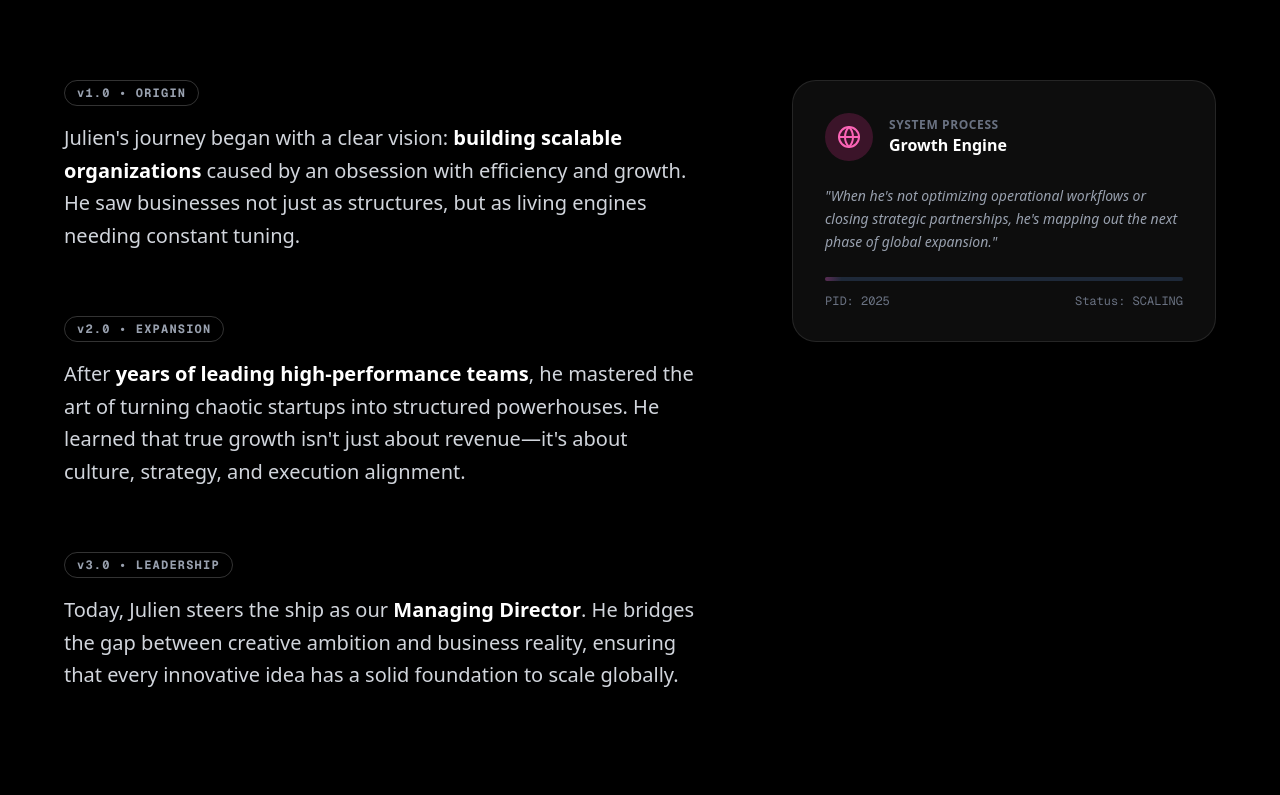
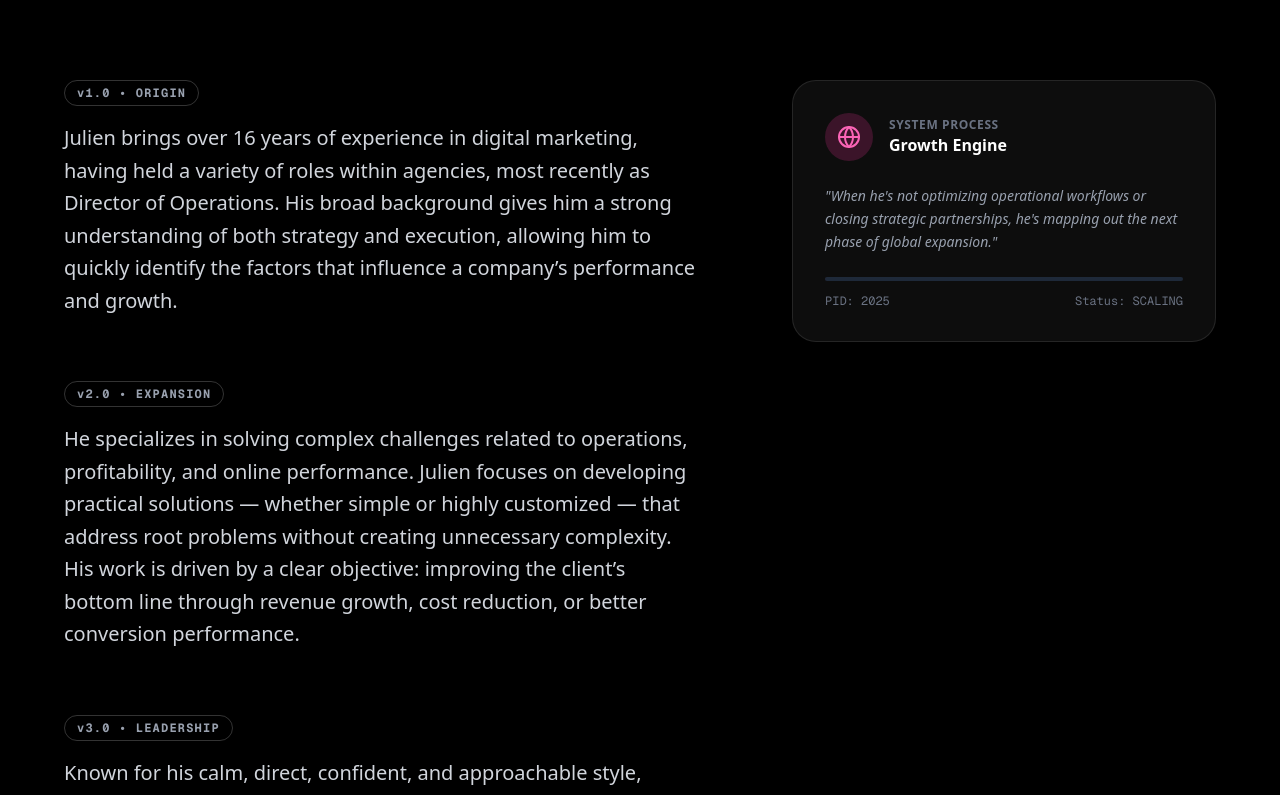
Before and after one commit to boyanmagat/nextlevel, a Next.js app: page /team/julien in a window 1280 px wide. Shown: the part 1000-1795 px from the top of the page. Built offline with nearby package versions, Linux system fonts and the light colour scheme.

Commit message:
feat: add Julien F. profile page with animated sections and details

```diff
--- a/app/team/julien/JulienProfileClient.tsx
+++ b/app/team/julien/JulienProfileClient.tsx
@@ -158,27 +158,21 @@ export default function JulienProfileClient() {
                                 <h3 className="text-white font-bold mb-4 flex items-center gap-3">
                                     <span className="text-xs px-3 py-1 rounded-full border border-white/20 text-gray-400 font-mono tracking-widest">v1.0 • ORIGIN</span>
                                 </h3>
-                                <p>
-                                    Julien's journey began with a clear vision: <strong className="text-white">building scalable organizations</strong> caused by an obsession with efficiency and growth. He saw businesses not just as structures, but as living engines needing constant tuning.
-                                </p>
+                                <p>Julien brings over 16 years of experience in digital marketing, having held a variety of roles within agencies, most recently as Director of Operations. His broad background gives him a strong understanding of both strategy and execution, allowing him to quickly identify the factors that influence a company’s performance and growth.</p>
                             </motion.div>
 
                             <motion.div initial={{ opacity: 0, y: 20 }} whileInView={{ opacity: 1, y: 0 }} transition={{ delay: 0.1 }} viewport={{ once: true }}>
                                 <h3 className="text-white font-bold mb-4 flex items-center gap-3">
                                     <span className="text-xs px-3 py-1 rounded-full border border-white/20 text-gray-400 font-mono tracking-widest">v2.0 • EXPANSION</span>
                                 </h3>
-                                <p>
-                                    After <strong className="text-white">years of leading high-performance teams</strong>, he mastered the art of turning chaotic startups into structured powerhouses. He learned that true growth isn't just about revenue—it's about culture, strategy, and execution alignment.
-                                </p>
+                                <p>He specializes in solving complex challenges related to operations, profitability, and online performance. Julien focuses on developing practical solutions — whether simple or highly customized — that address root problems without creating unnecessary complexity. His work is driven by a clear objective: improving the client’s bottom line through revenue growth, cost reduction, or better conversion performance.</p>
                             </motion.div>
 
                             <motion.div initial={{ opacity: 0, y: 20 }} whileInView={{ opacity: 1, y: 0 }} transition={{ delay: 0.2 }} viewport={{ once: true }}>
                                 <h3 className="text-white font-bold mb-4 flex items-center gap-3">
                                     <span className="text-xs px-3 py-1 rounded-full border border-white/20 text-gray-400 font-mono tracking-widest">v3.0 • LEADERSHIP</span>
                                 </h3>
-                                <p>
-                                    Today, Julien steers the ship as our <strong className="text-white">Managing Director</strong>. He bridges the gap between creative ambition and business reality, ensuring that every innovative idea has a solid foundation to scale globally.
-                                </p>
+                                <p>Known for his calm, direct, confident, and approachable style, Julien works effectively with organizations across industries and stages of growth. He is particularly motivated by challenges others consider too difficult or too costly to pursue, believing that meaningful results often come from tackling problems others avoid. Outside of work, Julien has played soccer his entire life and values the teamwork and discipline the sport represents</p>
                             </motion.div>
                         </div>
 
@@ -257,7 +251,7 @@ export default function JulienProfileClient() {
             </section>
 
             {/* Lifestyle Gallery */}
-            <section className="py-32 px-4 overflow-hidden">
+            {/* <section className="py-32 px-4 overflow-hidden">
                 <div className="max-w-7xl mx-auto">
                     <div className="flex flex-col md:flex-row items-end justify-between mb-16 gap-8">
                         <div>
@@ -265,7 +259,6 @@ export default function JulienProfileClient() {
                             <p className="text-gray-400 max-w-md">Exploring the world through a lens of curiosity, capturing moments that inspire the next big idea.</p>
                         </div>
                         <div className="flex gap-4">
-                            {/* Decorative tags */}
                             <span className="px-4 py-2 rounded-full border border-white/10 text-sm hover:bg-white/10 transition-colors cursor-default">📷 Photography</span>
                             <span className="px-4 py-2 rounded-full border border-white/10 text-sm hover:bg-white/10 transition-colors cursor-default">🎨 Art</span>
                             <span className="px-4 py-2 rounded-full border border-white/10 text-sm hover:bg-white/10 transition-colors cursor-default">🌎 Culture</span>
@@ -297,7 +290,7 @@ export default function JulienProfileClient() {
                         ))}
                     </div>
                 </div>
-            </section>
+            </section> */}
 
             {/* Footer Link */}
             <section className="py-24 text-center">
```
